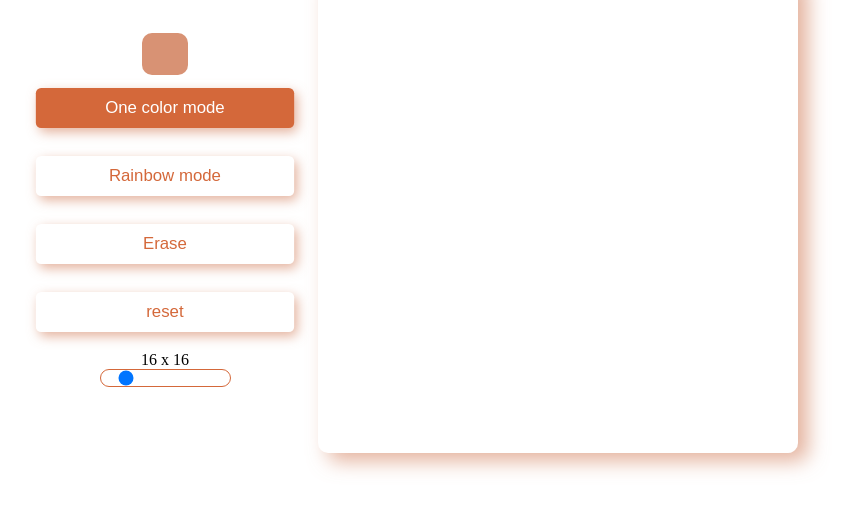
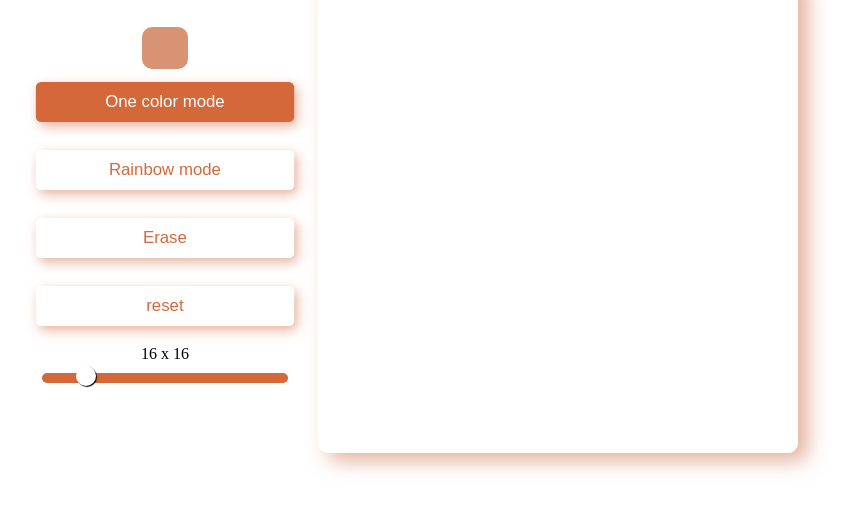
Before and after one commit to MaramAlqadasi/Ech-a-sketch1, a plain HTML site: page index.html in a window 1280 px wide. Shown: the part 67-578 px from the top of the page, without its empty margins (225-1075 px from the left). Drawn offline with Linux system fonts and the light colour scheme.

Commit message:
modify style for range input

```diff
--- a/style.css
+++ b/style.css
@@ -77,17 +77,67 @@ input[type="button" ],.color:hover{
     border-radius: 10px;
     border: none;
   }
-  #range1{
+  #range1 {
     -webkit-appearance: none;
     -moz-appearance: none;
     appearance: none;
     cursor: pointer;
-    border: 0.1px solid #d4683a;
     border-radius: 10px;
+    outline: none;
+    height:10px;
+    width: 100%;
+  }
 
-  }
+
  .button.activ{
-
     background-color:#d4683a;
     color:white;
  }
+
+ input[type=range] {
+    height: 38px;
+    -webkit-appearance: none;
+    margin: 10px 0;
+    width: 100%;
+  }
+  input[type=range]:focus {
+    outline: none;
+  }
+  input[type=range]::-webkit-slider-runnable-track {
+    width: 100%;
+    height: 10px;
+    cursor: pointer;
+    background: #d4683a;
+    border-radius: 5px;
+
+  }
+  input[type=range]::-moz-range-progress{
+    width: 100%;
+    height: 10px;
+    cursor: pointer;
+    background: #d4683a;
+    border-radius: 5px;
+
+  }
+  input[type=range]::-webkit-slider-thumb {
+    box-shadow: 1px 1px 1px #000000;
+    height: 20px;
+    width: 20px;
+    border-radius: 50%;
+    background: #FFFFFF;
+    cursor: pointer;
+    -webkit-appearance: none;
+    margin-top: -7px;
+  }
+
+
+  input[type=range]::-moz-range-thumb {
+    box-shadow: 1px 1px 1px #000000;
+    height: 20px;
+    width: 20px;
+    border-radius: 50%;
+    background: #FFFFFF;
+    cursor: pointer;
+    -webkit-appearance: none;
+    margin-top: -7px;
+  }
```
